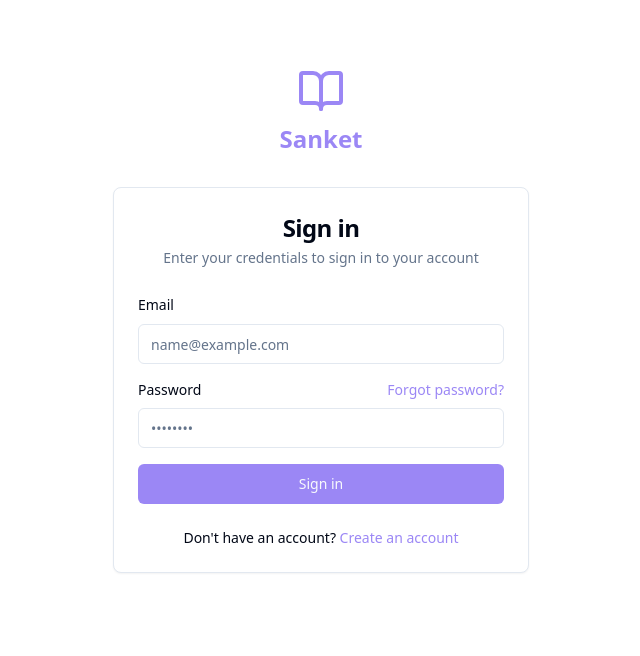
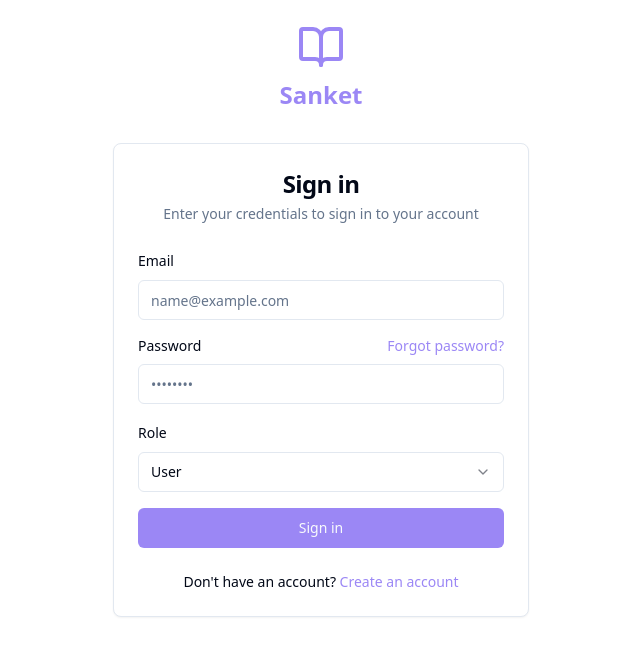
Before and after one commit to aarti774/sanket, a React (Vite) app: page /signin in a window 1280 px wide. Shown: the top 656 px of the page, without its empty margins (319-959 px from the left). Built offline with nearby package versions, Linux system fonts and the light colour scheme.

Commit message:
Add role option to sign-in page
The prompt requests the addition of a "role" option to the sign-in page, presumably to allow users to specify their role during the sign-in process, including an admin role.

```diff
--- a/src/pages/SignIn.tsx
+++ b/src/pages/SignIn.tsx
@@ -8,6 +8,8 @@ import { Card, CardContent, CardDescription, CardFooter, CardHeader, CardTitle }
 import { toast } from "sonner";
 import { BookOpen } from "lucide-react";
 import { useAuth } from "@/contexts/AuthContext";
+import { Select, SelectContent, SelectItem, SelectTrigger, SelectValue } from "@/components/ui/select";
+import { logUserActivity } from "@/utils/activity-logger";
 
 const SignIn = () => {
   const navigate = useNavigate();
@@ -16,11 +18,16 @@ const SignIn = () => {
   const [formData, setFormData] = useState({
     email: "",
     password: "",
+    role: "user" // Default role
   });
 
   const handleChange = (e: React.ChangeEvent<HTMLInputElement>) => {
     const { name, value } = e.target;
     setFormData((prev) => ({ ...prev, [name]: value }));
+  };
+
+  const handleRoleChange = (value: string) => {
+    setFormData((prev) => ({ ...prev, role: value }));
   };
 
   const handleSubmit = async (e: React.FormEvent) => {
@@ -42,8 +49,14 @@ const SignIn = () => {
         return;
       }
 
+      // Log the role selection
+      await logUserActivity('role_change', {
+        role: formData.role,
+        timestamp: new Date().toISOString()
+      });
+
       // Success
-      toast.success("Signed in successfully");
+      toast.success(`Signed in successfully as ${formData.role}`);
       navigate("/");
     } catch (error: any) {
       toast.error(error.message || "Failed to sign in. Please check your credentials.");
@@ -103,6 +116,21 @@ const SignIn = () => {
                   required
                 />
               </div>
+              <div className="space-y-2">
+                <Label htmlFor="role">Role</Label>
+                <Select
+                  value={formData.role}
+                  onValueChange={handleRoleChange}
+                >
+                  <SelectTrigger id="role">
+                    <SelectValue placeholder="Select your role" />
+                  </SelectTrigger>
+                  <SelectContent>
+                    <SelectItem value="user">User</SelectItem>
+                    <SelectItem value="admin">Admin</SelectItem>
+                  </SelectContent>
+                </Select>
+              </div>
               <Button
                 type="submit"
                 className="w-full"
--- a/src/utils/activity-logger.ts
+++ b/src/utils/activity-logger.ts
@@ -6,7 +6,8 @@ export type ActivityType =
   | 'user_logout'
   | 'lesson_view'
   | 'quiz_attempt'
-  | 'quiz_completion';
+  | 'quiz_completion'
+  | 'role_change';
 
 export interface ActivityDetails {
   [key: string]: any;
```
